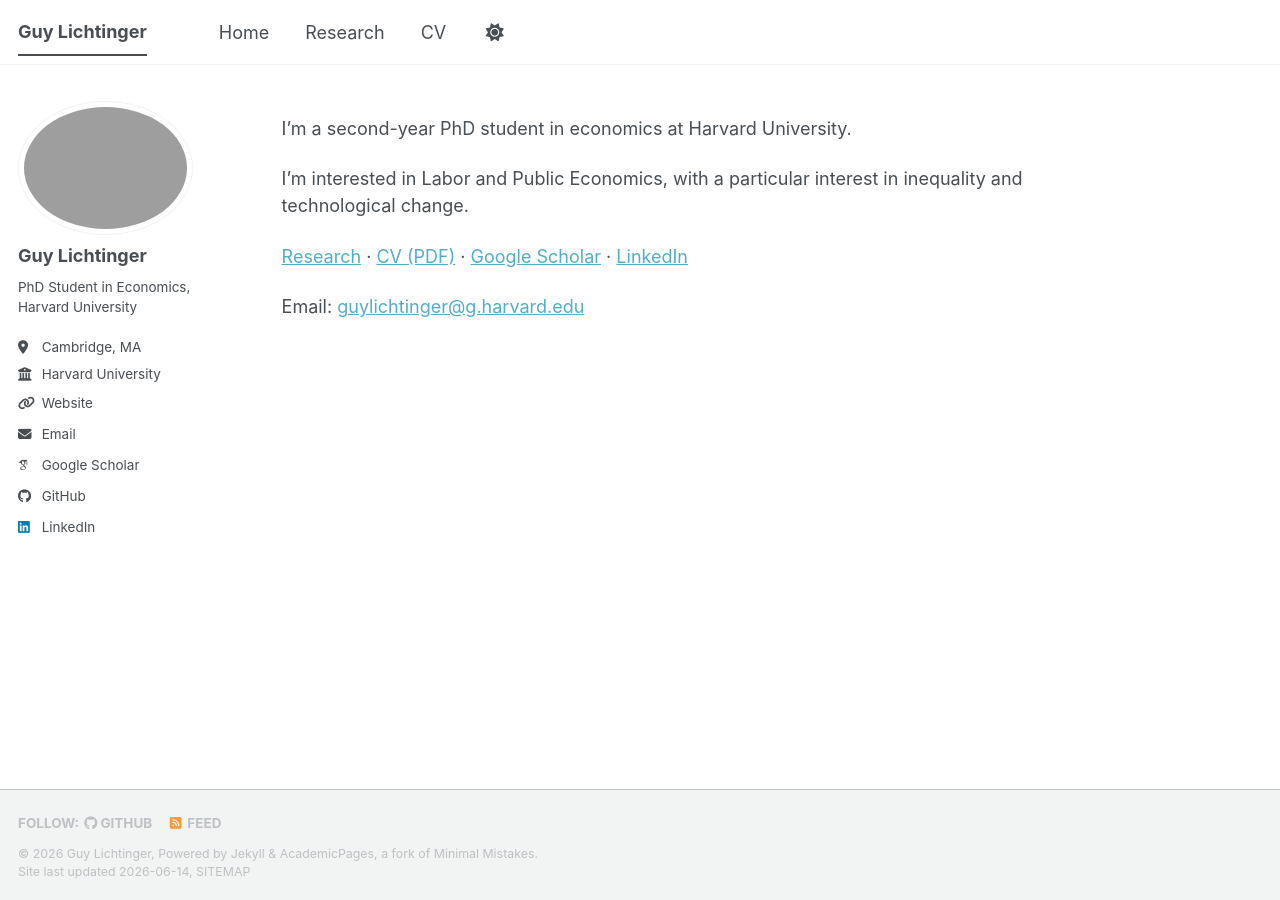
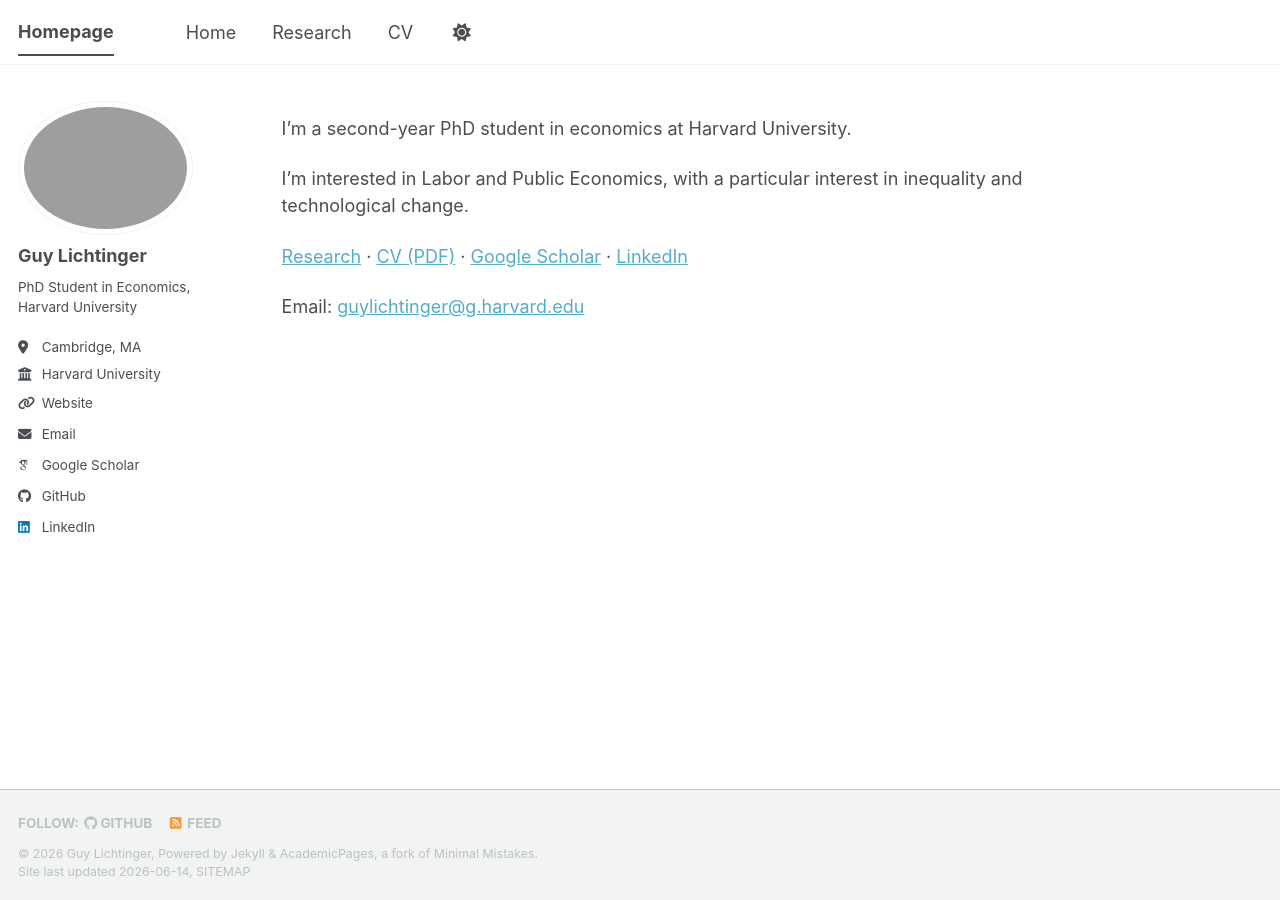
Before and after one commit to guylichtinger/guylichtinger.github.io, a Jekyll site: the page built from _pages/about.md, in a window 1280 px wide. Built offline with Jekyll 4.4.1, drawn with Linux system fonts in a browser that asks for light colours; some web fonts are replaced; a script bundle is joined from its source files by our own code; library files that are not in the unit come from our copies.

Commit message:
Change site title from 'Guy Lichtinger' to 'Homepage'

```diff
--- a/_config.yml
+++ b/_config.yml
@@ -14,7 +14,7 @@ minimal_mistakes_skin    : "default" # "air", "aqua", "contrast", "dark", "dirt"
 
 # Site Settings
 locale                   : "en-US"
-title                    : "Guy Lichtinger"
+title                    : "Homepage"
 title_separator          : "-"
 subtitle                 : # site tagline that appears below site title in masthead
 name                     : "Guy Lichtinger"
```
